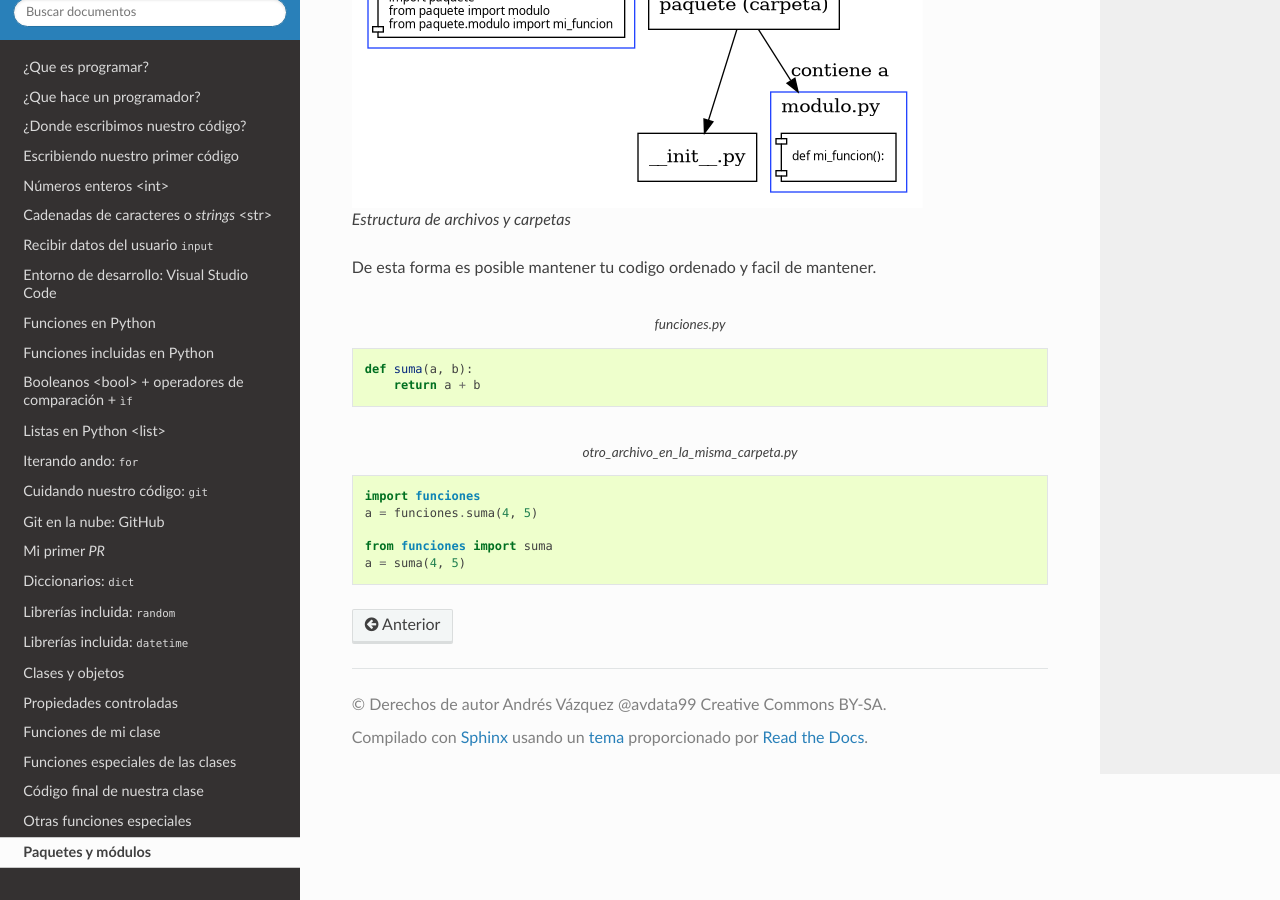
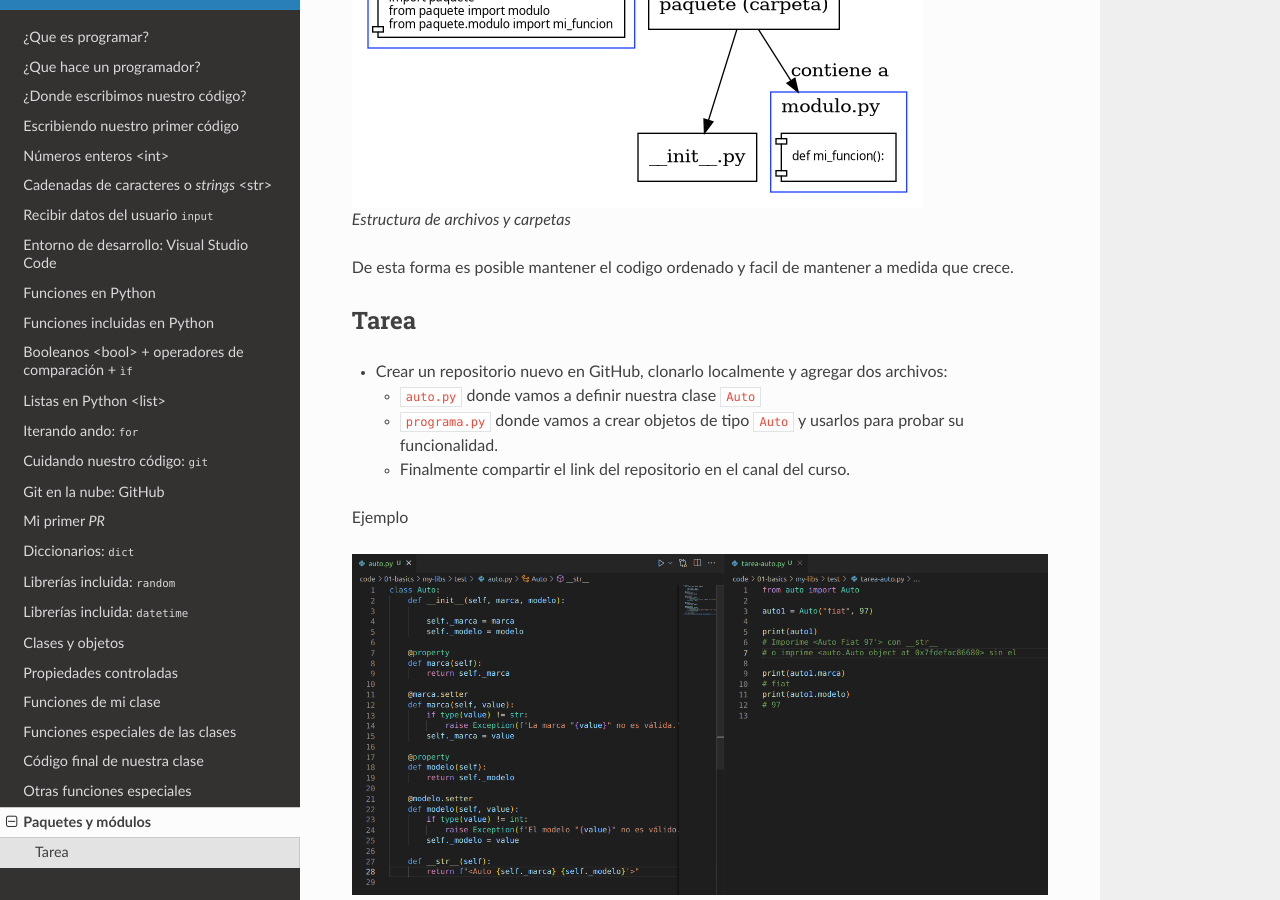
Before and after one commit to avdata99/programacion-para-no-programadores, a Sphinx documentation site: the page built from source/my-modules.rst, in a window 1280 px wide and 900 px high, scrolled down 977 px. Built offline with Sphinx 7.4.7 and the Read the Docs theme 2.0.0, drawn with Linux system fonts in a browser that asks for light colours.

Commit message:
Cambios en el curso

```diff
--- a/source/for.rst
+++ b/source/for.rst
@@ -246,7 +246,7 @@ Para estos casos existe la sentencia ``while``.
     """
 
 Tareas
-~~~~~~
+------
 
 *  Escribir un programa que:
 
--- a/source/my-modules.rst
+++ b/source/my-modules.rst
@@ -86,21 +86,17 @@ Para indicar que una carpeta es un paquete alcanza con agregarle un archivo llam
     # main -> fn [label="from paquete.module\nimport my_function", style=dashed];
     }
 
-De esta forma es posible mantener tu codigo ordenado y facil de mantener.
+De esta forma es posible mantener el codigo ordenado y facil de mantener a medida que crece.
 
+Tarea
+~~~~~~
 
+*  Crear un repositorio nuevo en GitHub, clonarlo localmente y agregar dos archivos:
 
-.. code-block:: python
-    :caption: funciones.py
+   *  ``auto.py`` donde vamos a definir nuestra clase ``Auto``
+   *  ``programa.py`` donde vamos a crear objetos de tipo ``Auto`` y usarlos para probar su funcionalidad.
+   *  Finalmente compartir el link del repositorio en el canal del curso.
 
-    def suma(a, b):
-        return a + b
+Ejemplo
 
-.. code-block:: python
-    :caption: otro_archivo_en_la_misma_carpeta.py
-
-    import funciones
-    a = funciones.suma(4, 5)
-
-    from funciones import suma
-    a = suma(4, 5)
+.. image:: /_static/imgs/class-module-test.png
```
Also changed, not shown: source/_static/imgs/class-module-test.png (added).
